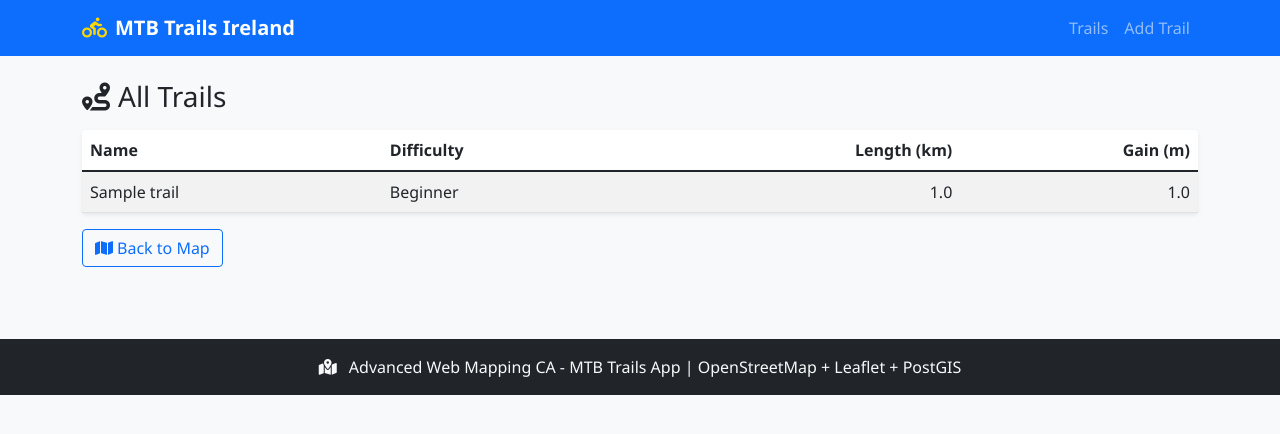
After one commit to ConorFee/MTBLBS-Project, a Django app: template templates/mtb_trails/trails_list.html in a window 1280 px wide. The commit adds this page. Shown: the top 434 px of the page. Run offline with Django 4.2, Linux system fonts and the light colour scheme; the template is opened without the code that fills it: values that come from a table or form of the project are taken from there, others are empty; tables that the repository leaves empty hold one stand-in row (values such as "Sample post").

Commit message:
MTBLBS: updated page to list all the trials

```diff
--- a/mtb_trails/urls.py
+++ b/mtb_trails/urls.py
@@ -23,6 +23,8 @@ urlpatterns = [
 
     path('map/', trail_map_view, name='trail_map'),
     path('trails/geojson/', views.trails_geojson, name='trails_geojson'),
-    path('trails/search/', views.search_trails, name='search_trails')
+    path('trails/search/', views.search_trails, name='search_trails'),
+
+    path('trails/list/', views.trails_readonly_view, name='trails_readonly')
 
 ]
--- a/mtb_trails/views.py
+++ b/mtb_trails/views.py
@@ -108,3 +108,7 @@ def search_trails(request):
     if isinstance(data, dict) and data.get('type') == 'FeatureCollection':
         return Response(data)
     return Response({'type': 'FeatureCollection', 'features': data})
+
+def trails_readonly_view(request):
+    trails = Trail.objects.all().order_by('name')
+    return render(request, 'mtb_trails/trails_list.html', {'trails': trails})
--- a/templates/base.html
+++ b/templates/base.html
@@ -31,6 +31,7 @@
         <i class="fas fa-biking me-2"></i>MTB Trails Ireland
       </a>
       <div class="navbar-nav ms-auto">
+        <a class="nav-link" href="{% url 'mtb_trails:trails_readonly' %}">Trails</a>
         <a class="nav-link" href="#" id="add-trail-btn">Add Trail</a>
       </div>
     </div>
--- /dev/null
+++ b/templates/mtb_trails/trails_list.html
@@ -0,0 +1,40 @@
+{% extends "base.html" %}
+{% block title %}All Trails{% endblock %}
+{% block content %}
+<div class="container py-4">
+  <h3 class="mb-3"><i class="fas fa-route me-2"></i>All Trails</h3>
+  <div class="card">
+    <div class="card-body p-0">
+      <div class="table-responsive">
+        <table class="table table-striped table-hover mb-0">
+          <thead>
+            <tr>
+              <th>Name</th>
+              <th>Difficulty</th>
+              <th class="text-end">Length (km)</th>
+              <th class="text-end">Gain (m)</th>
+            </tr>
+          </thead>
+          <tbody>
+            {% for t in trails %}
+            <tr>
+              <td>{{ t.name }}</td>
+              <td class="text-capitalize">{{ t.difficulty }}</td>
+              <td class="text-end">{{ t.length_km|floatformat:1 }}</td>
+              <td class="text-end">{{ t.elevation_gain_m }}</td>
+            </tr>
+            {% empty %}
+            <tr><td colspan="4" class="text-center py-4 text-muted">No trails yet.</td></tr>
+            {% endfor %}
+          </tbody>
+        </table>
+      </div>
+    </div>
+  </div>
+  <div class="mt-3">
+    <a href="{% url 'mtb_trails:trail_map' %}" class="btn btn-outline-primary">
+      <i class="fas fa-map me-1"></i>Back to Map
+    </a>
+  </div>
+</div>
+{% endblock %}
```
